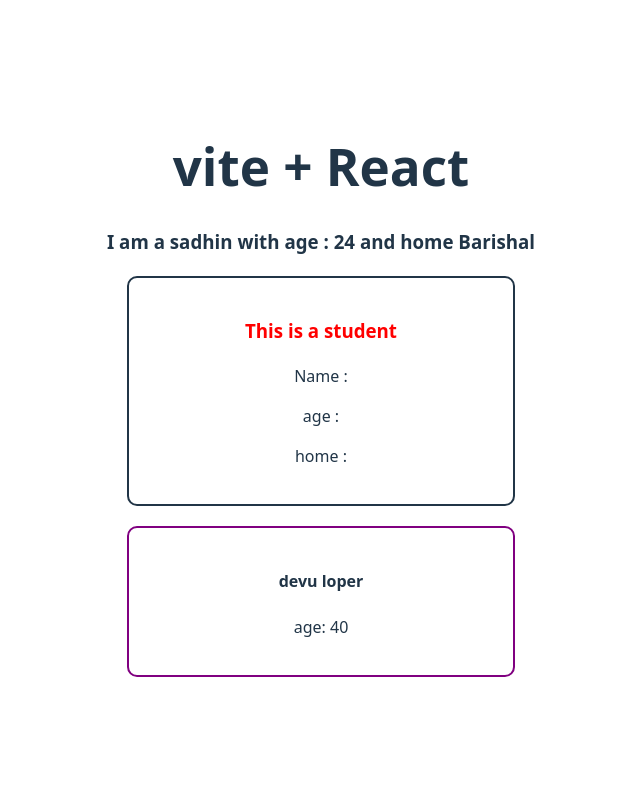
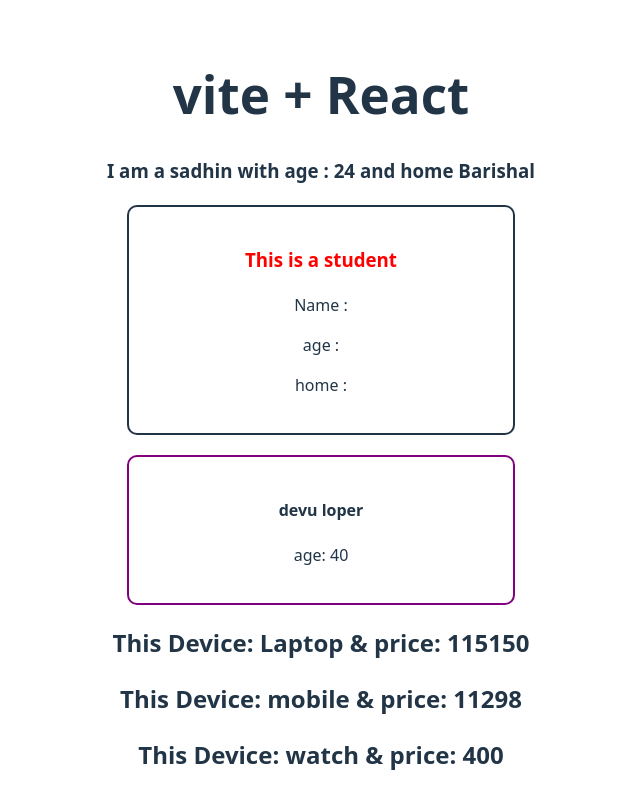
Before and after one commit to sadhin28/React-practice, a React (Vite) app: page / in a window 1280 px wide. Shown: the top 808 px of the page, without its empty margins (319-959 px from the left). Built offline with nearby package versions, Linux system fonts and the light colour scheme.

Commit message:
dynamic access property

```diff
--- a/src/App.jsx
+++ b/src/App.jsx
@@ -13,6 +13,9 @@
      <Person></Person>
     <Student></Student>
     <Developer></Developer>
+    <Device name="Laptop" price="115150"></Device>
+    <Device name="mobile" price="11298"></Device>
+    <Device name="watch" price="400"></Device>
     </>
   )
 }
@@ -57,4 +60,10 @@
      </div>
   )
 }
+function Device(props){
+  console.log(props)
+   return (
+    <h2>This Device: {props.name} & price: {props.price}</h2>
+   )
+}
 export default App
```
